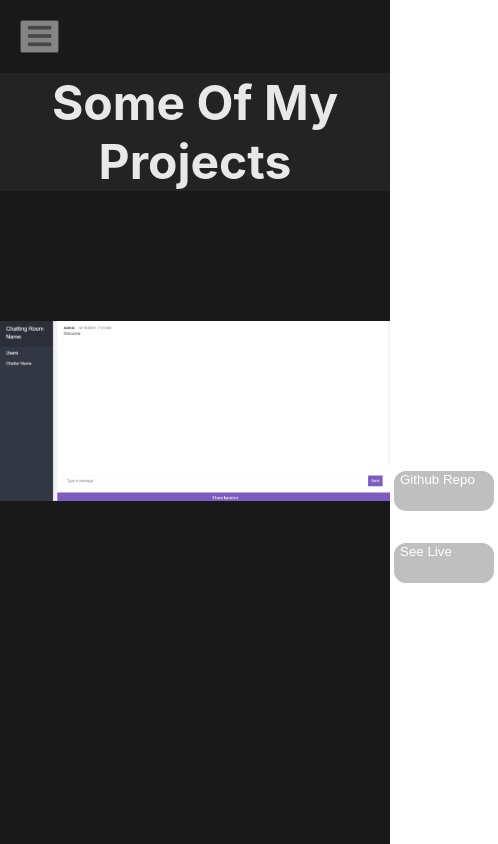
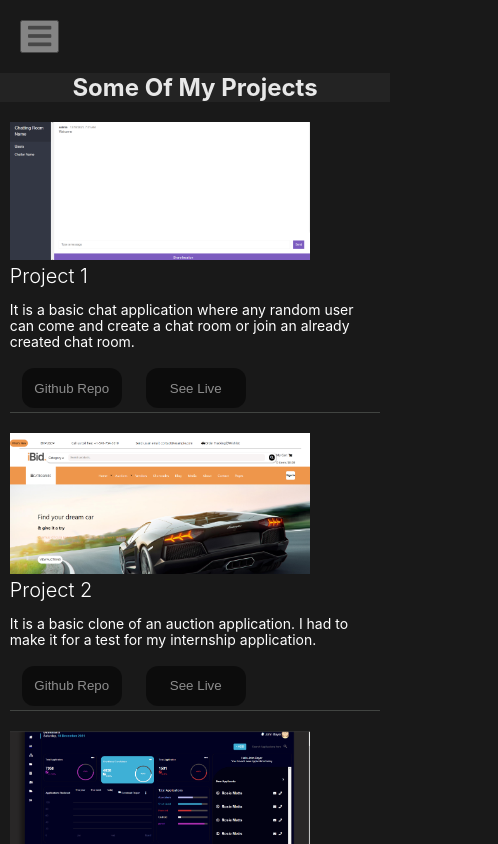
Before and after one commit to PuruDeveloper/portfolio-website-react, a React (Create React App) app: page /projects in a window 390 px wide. Shown: the top 844 px of the page, 498 px wide, since content can reach past the window. Built offline with nearby package versions, Linux system fonts and the light colour scheme.

Commit message:
Entire application is made reponsive now.

```diff
--- a/src/components/Navbar.js
+++ b/src/components/Navbar.js
@@ -19,13 +19,13 @@ function Navbar() {
           showMenu === undefined || showMenu === false ? "showMenu" : "hideMenu"
         }
       >
-        <button onClick={(e) => changeMenu(e)}>
+        <button className="nav-button" onClick={(e) => changeMenu(e)}>
           <i class="fas fa-bars fa-2x"></i>
         </button>
       </div>
 
       <div className={showMenu === true ? "showMenu" : "hideMenu"}>
-        <button onClick={(e) => changeMenu(e)}>
+        <button className="nav-button" onClick={(e) => changeMenu(e)}>
           <i class="fas fa-times fa-2x"></i>
         </button>
       </div>
--- a/src/index.css
+++ b/src/index.css
@@ -6,6 +6,7 @@ body {
     sans-serif;
   -webkit-font-smoothing: antialiased;
   -moz-osx-font-smoothing: grayscale;
+  background-color: #191919;
 }
 
 code {
--- a/src/pages/Projects.js
+++ b/src/pages/Projects.js
@@ -11,7 +11,7 @@ function Projects() {
       <div className="projects-container">
         <div className="project-card">
           <img className="project-img" src={project1} alt="Project 1" />
-          <div>
+          <div className="project-right">
             <div className="project-content">
               <h1 className="project-title">Project 1</h1>
               <p className="project-info">
@@ -36,7 +36,7 @@ function Projects() {
 
         <div className="project-card">
           <img className="project-img" src={project2} alt="Project 2" />
-          <div>
+          <div className="project-right">
             <div className="project-content">
               <h1 className="project-title">Project 2</h1>
               <p className="project-info">
@@ -61,7 +61,7 @@ function Projects() {
 
         <div className="project-card">
           <img className="project-img" src={project3} alt="Project 3" />
-          <div>
+          <div className="project-right">
             <div className="project-content">
               <h1 className="project-title">Project 3</h1>
               <p className="project-info">
--- a/src/styles/components/Navbar.css
+++ b/src/styles/components/Navbar.css
@@ -14,7 +14,7 @@ a {
   font-size: 20px;
   cursor: pointer;
 } */
-button {
+.nav-button {
   opacity: 0.5;
   cursor: pointer;
   display: none;
@@ -32,7 +32,7 @@ i {
 }
 
 @media (max-width: 650px) {
-  button {
+  .nav-button {
     display: flex;
   }
   .navbar {
--- a/src/styles/pages/About.css
+++ b/src/styles/pages/About.css
@@ -9,3 +9,21 @@
   width: 250px;
   border-radius: 20px;
 }
+
+@media (max-width: 650px) {
+  .about {
+    display: inline-block;
+  }
+}
+
+@media (max-width: 450px) {
+  h1 {
+    font-size: 20px;
+  }
+  h2 {
+    font-size: 16px;
+  }
+  h3 {
+    font-size: 14px;
+  }
+}
--- a/src/styles/pages/Projects.css
+++ b/src/styles/pages/Projects.css
@@ -14,25 +14,23 @@
 }
 
 .projects-container {
-  display: grid;
-  grid-gap: 100px;
+  margin: 0 auto;
+  width: 90%;
 }
 
 .project-card {
-  height: 400px;
+  min-height: 400px;
   position: relative;
   display: flex;
-  margin-bottom: 50px;
-  justify-content: space-around;
+  justify-content: space-between;
 }
 
-.project-content {
-}
 .project-img {
-  width: 100%;
+  width: 600px;
   height: 100%;
   object-fit: contain;
   transition: 0.5s;
+  padding-right: 12px;
 }
 
 .project-title {
@@ -43,7 +41,6 @@
 
 .project-info {
   font-size: 16px;
-  text-align: center;
   line-height: 16px;
 }
 
@@ -58,3 +55,45 @@
   outline: none;
   border: none;
 }
+
+@media (max-width: 1000px) {
+  .project-img {
+    width: 500px;
+  }
+}
+
+@media (max-width: 870px) {
+  .projects-heading {
+    font-size: 32px;
+  }
+  .project-card {
+    display: inline-block;
+    margin-bottom: 20px;
+    border-bottom: 1px solid rgb(65, 68, 65);
+  }
+}
+
+@media (max-width: 580px) {
+  .projects-container {
+    width: 95%;
+  }
+  .project-img {
+    width: 400px;
+  }
+}
+
+@media (max-width: 450px) {
+  .projects-heading {
+    font-size: 24px;
+  }
+  .project-card {
+    min-height: 200px;
+  }
+  .project-img {
+    width: 300px;
+    rotate: calc(90);
+  }
+  .project-info {
+    font-size: 14px;
+  }
+}
--- a/src/styles/pages/Skills.css
+++ b/src/styles/pages/Skills.css
@@ -27,3 +27,9 @@
 .skill-card > h2 {
   opacity: 0.1;
 }
+
+@media (max-width: 500px) {
+  .fa-7x {
+    font-size: 5em;
+  }
+}
```
